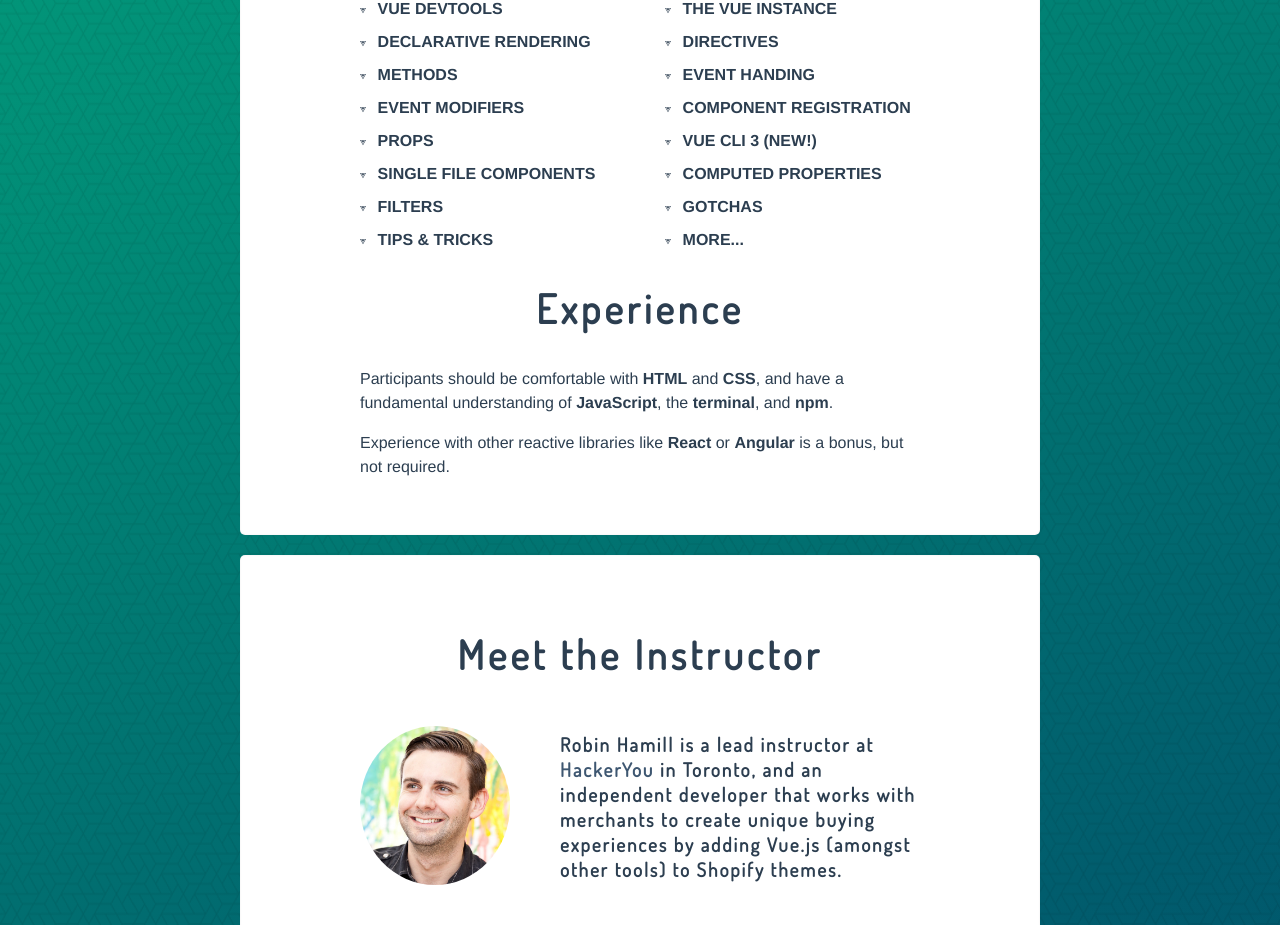
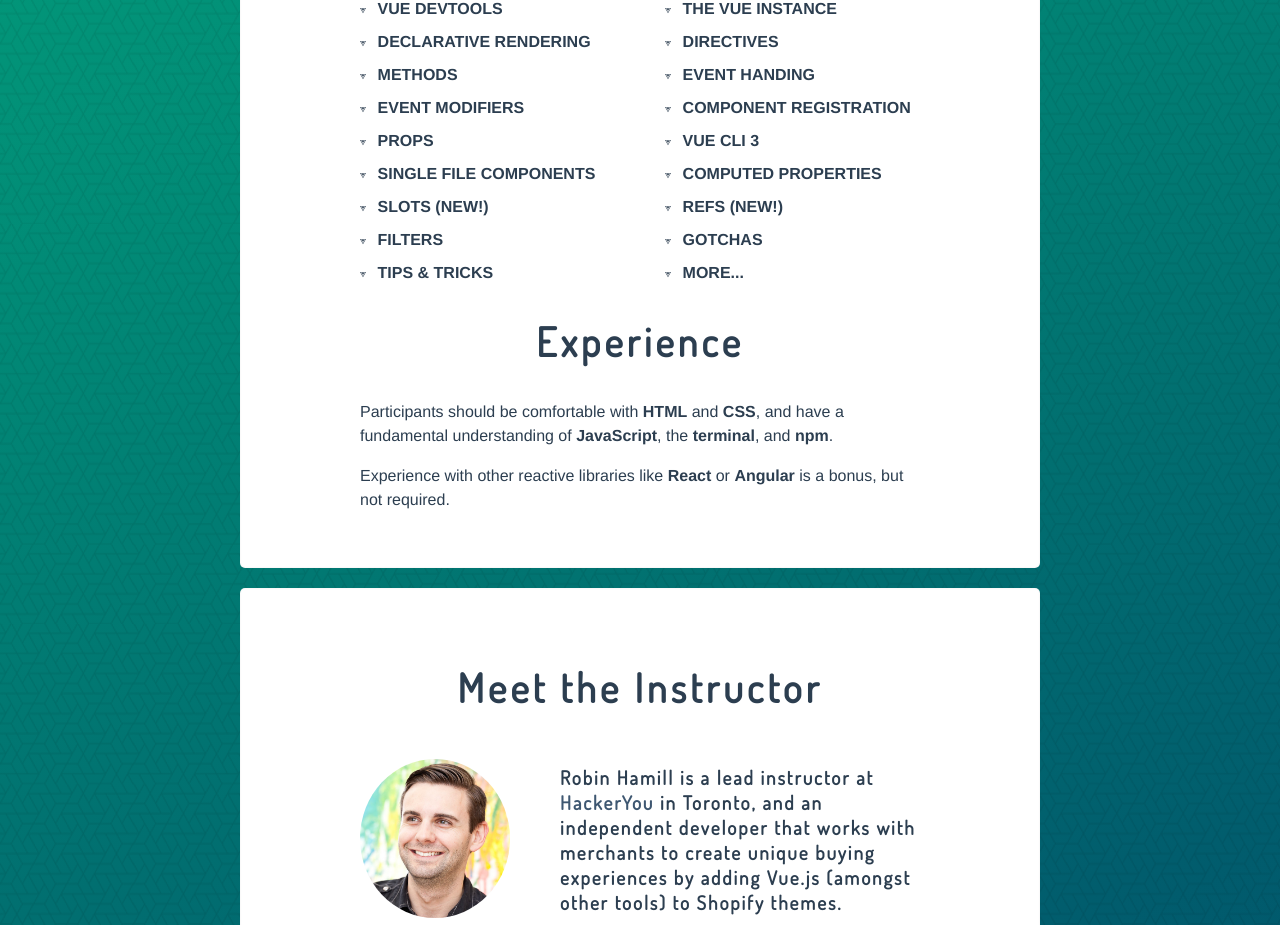
Before and after one commit to rbnhmll/vue-js-workshop, a Vue app: page / in a window 1280 px wide. Shown: the part 1376-2301 px from the top of the page. Built offline with nearby package versions, Linux system fonts and the light colour scheme.

Commit message:
Add topics

```diff
--- a/src/components/CourseTopics.vue
+++ b/src/components/CourseTopics.vue
@@ -43,9 +43,11 @@ export default {
         'Event modifiers',
         'Component Registration',
         'Props',
-        'Vue CLI 3 (NEW!)',
+        'Vue CLI 3',
         'Single File Components',
         'computed properties',
+        'Slots (New!)',
+        'Refs (New!)',
         'Filters',
         'Gotchas',
         'Tips & Tricks',
```
